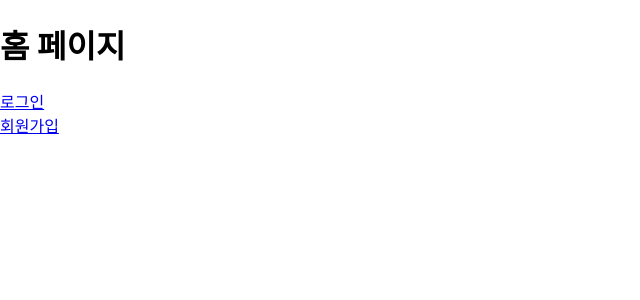
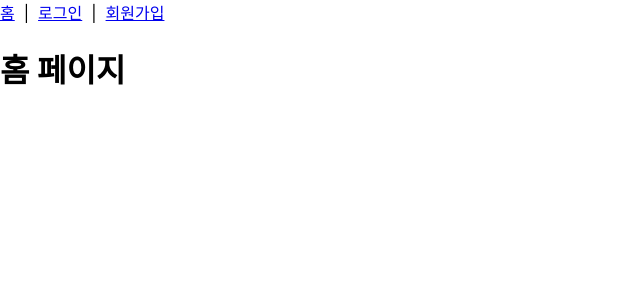
Before and after one commit to smLee-code/notice-board, a React (Create React App) app in the folder frontend/: page / in a window 1280 px wide. Shown: the top 300 px of the page, without its empty margins (0-640 px from the left). Built offline with nearby package versions, Linux system fonts and the light colour scheme.

Commit message:
feat: user login & logout

```diff
--- a/frontend/package.json
+++ b/frontend/package.json
@@ -16,7 +16,6 @@
     "test": "react-scripts test",
     "eject": "react-scripts eject"
   },
-  "proxy": "http://localhost:8080",
   "eslintConfig": {
     "extends": [
       "react-app",
--- a/frontend/src/App.js
+++ b/frontend/src/App.js
@@ -1,21 +1,35 @@
 
-import {BrowserRouter, Route, Router, Routes} from "react-router-dom";
+import {BrowserRouter, Link, Route, Routes} from "react-router-dom";
 import HomePage from './page/HomePage'
 import LoginPage from './page/LoginPage'
 import SignupPage from './page/SignupPage'
+import BoardPage from "./page/BoardPage";
+import React, {useState} from "react";
+import UserLogInOut from "./component/UserLogInOut";
 
 
 function App() {
+
+    const [userData, setUserData] = useState({
+        loginId : '',
+        username : '',
+    });
+
     return (
-    <div>
         <BrowserRouter>
+            <UserLogInOut
+                loginId={userData.loginId}
+                username={userData.username}
+                setUserData={setUserData}
+            />
             <Routes>
-          <Route path="/" element={<HomePage />} />
-          <Route path="/login" element={<LoginPage />} />
-          <Route path="/signup" element={<SignupPage />} />
+                <Route path="/" element={<HomePage/>}/>
+                <Route path="/login" element={<LoginPage setUserData={setUserData}/>}/>
+                <Route path="/signup" element={<SignupPage/>}/>
+                <Route path="/board" element={<BoardPage/>}/>
             </Routes>
+
         </BrowserRouter>
-    </div>
     );
 }
 
--- /dev/null
+++ b/frontend/src/component/UserLogInOut.js
@@ -0,0 +1,41 @@
+import React, {useState} from "react";
+import { BrowserRouter, Link, useNavigate} from 'react-router-dom';
+
+const UserLogInOut = (props) => {
+
+    const navigate = useNavigate();
+
+    const handleLogOut = () => {
+
+        props.setUserData({
+            loginId : '',
+            username : ''
+        });
+
+        navigate('/');
+    }
+
+    if (props.loginId !== '') {
+        return (
+            <>
+                <Link to='/'>홈</Link>
+                &nbsp; | &nbsp;
+                {props.username}님 환영합니다. &nbsp;
+                <button onClick={handleLogOut}>로그아웃</button>
+            </>
+        );
+    }
+    else {
+        return (
+            <>
+                <Link to='/'>홈</Link>
+                &nbsp; | &nbsp;
+                <Link to='/login' setUserData={props.setUserData}>로그인</Link>
+                &nbsp; | &nbsp;
+                <Link to='/signup'>회원가입</Link>
+            </>
+        );
+    }
+};
+
+export default UserLogInOut;
--- /dev/null
+++ b/frontend/src/page/BoardPage.js
@@ -0,0 +1,11 @@
+
+
+function BoardPage() {
+    return (
+        <div>
+
+        </div>
+    );
+}
+
+export default BoardPage();
--- a/frontend/src/page/HomePage.js
+++ b/frontend/src/page/HomePage.js
@@ -6,10 +6,7 @@ function HomePage() {
         <div>
             <h1>홈 페이지</h1>
             <div>
-                <Link to='/login'>로그인</Link>
-            </div>
-            <div>
-                <Link to='/signup'>회원가입</Link>
+
             </div>
         </div>
     );
--- a/frontend/src/page/LoginPage.js
+++ b/frontend/src/page/LoginPage.js
@@ -1,16 +1,17 @@
 
 import React, { useState } from "react";
-import {Link} from "react-router-dom";
+import { useNavigate } from "react-router-dom";
 import UserInput from "../component/UserInput";
 import axios from 'axios';
 
 
-function LoginPage() {
+function LoginPage(props) {
+
+    const navigate = useNavigate();
 
     const [loginData, setLoginData] = useState({
         loginId : '',
         password : '',
-
     });
 
     const [error, setError] = useState('');
@@ -30,24 +31,23 @@ function LoginPage() {
         try {
             const response = await axios.post('http://localhost:8080/api/user/login', loginData);
 
-            // 성공적인 로그인 처리
+
             if (response.status === 200) {
-                alert('로그인 성공!');
-                // 토큰 저장 또는 리다이렉트 처리
+                //
+                const { loginId, username } = response.data;
+                props.setUserData({loginId, username});
+                alert(`${username} 님이 로그인 하셨습니다.`);
+                navigate('/');
             }
         } catch (err) {
-            // 실패 시 에러 처리
             setError('로그인 실패: 아이디나 비밀번호를 확인하세요.');
-
         }
 
     };
 
-
     return (
         <div>
             <h1>로그인 페이지</h1>
-            <Link to='/'>홈</Link>
             <p>아이디 : </p>
             <UserInput
                 type='text'
--- a/frontend/src/page/SignupPage.js
+++ b/frontend/src/page/SignupPage.js
@@ -46,8 +46,6 @@ function SignupPage() {
         <div>
             <div>
                 <h1>회원가입 페이지</h1>
-                <Link to='/'>홈</Link>
-
                 <p>아이디 : </p>
                 <UserInput
                     type='text'
```
Lines whose indentation alone changed are shown as unchanged.
